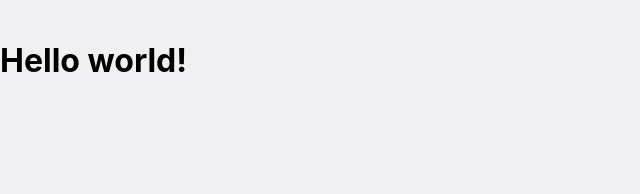
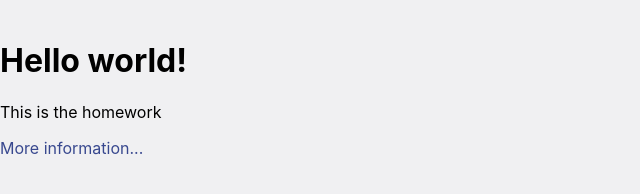
Before and after one commit to Stephenyeah/Information-security, a plain HTML site: page index.html in a window 1280 px wide. Shown: the whole page, without its empty margins (0-640 px from the left). Drawn offline with Linux system fonts and the light colour scheme.

Commit message:
Update index.html

```diff
--- a/index.html
+++ b/index.html
@@ -41,8 +41,7 @@
     <h1>
       Hello world!
     </h1>
-    <h2>
-
-    </h2>
+    <p>This is the homework</p>
+    <p><a href="https://stephenyeah.github.io/Information-security/">More information...</a></p>
   </body>
 </html>
```
